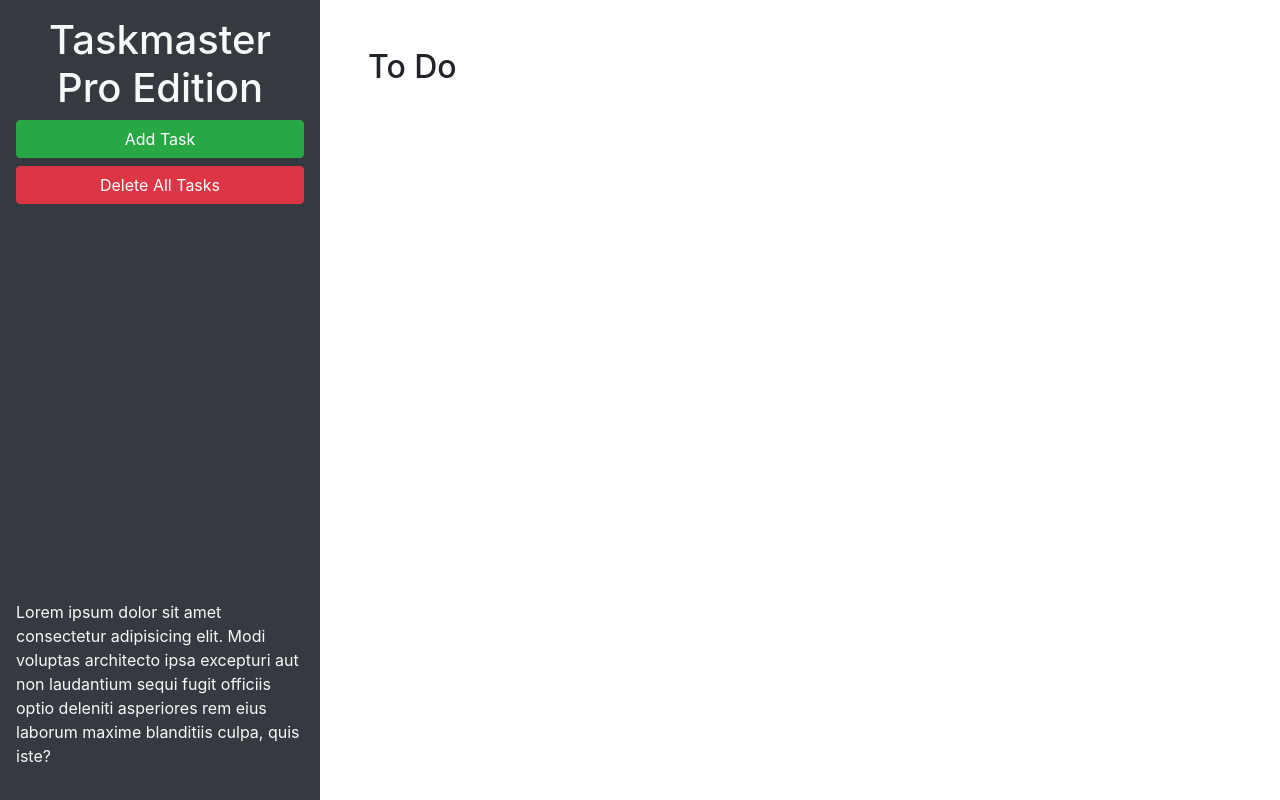
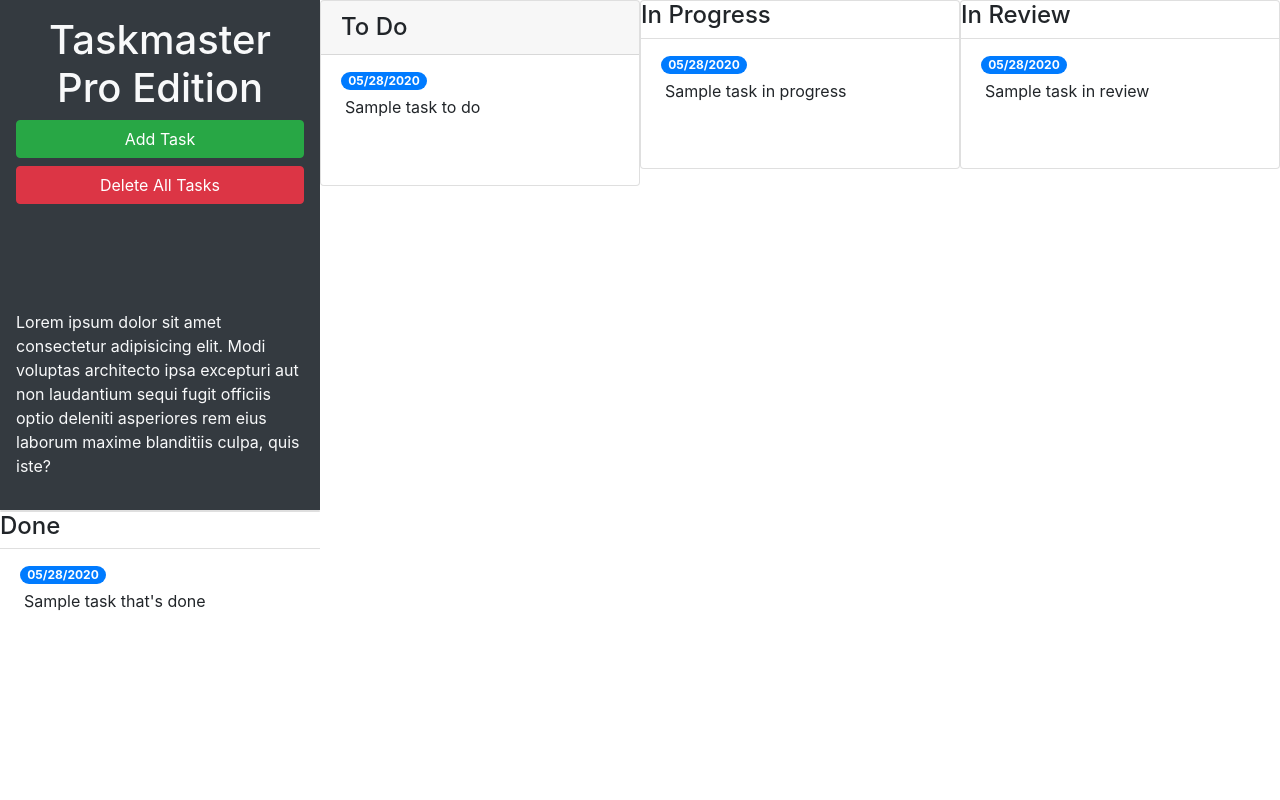
Before and after one commit to rafa1326/taskmaster-pro, a plain HTML site: page taskmaster-starter/index.html in a window 1280 px wide. Drawn offline with nearby package versions, Linux system fonts and the light colour scheme.

Commit message:
bootstrap

```diff
--- a/taskmaster-starter/index.html
+++ b/taskmaster-starter/index.html
@@ -23,13 +23,68 @@
         laudantium sequi fugit officiis optio deleniti asperiores rem eius laborum maxime blanditiis culpa, quis iste?
       </p>
     </header>
-    <main class="col-12 col-lg-9">
-      <div class="m-5">
-        <h2>To Do</h2>
-        <ul id="list-toDo" class="list-group"> </ul>
+
+    <div class="col-12 col-md-6 col-xl-3 mb-3">
+      <div class="card">
+        <h4 class="card-header">
+        To Do
+        </h4>
+        <ul id="list-toDo" class="list-group list-group-flush">
+          <li class="list-group-item">
+            <span class="badge badge-primary badge-pill">05/28/2020</span>
+            <p class="m-1">Sample task to do</p>
+          </li>
+        </ul>
       </div>
-    </main>
-  </div>
+    </div>
+      <!-- todo end -->
+      <!-- in progress start -->
+      <div class="col-12 col-md-6 col-xl-3 mb-3">
+        <div class="card">
+        <h4 class="card-dealer">
+        In Progress
+      </h4>
+        <ul id="list-inProgress" class="list-group list-group-flush">
+          <li class="list-group-item">
+            <span class="badge badge-primary badge-pill">05/28/2020</span>
+            <p class="m-1">Sample task in progress</p>
+          </li>
+        </ul>
+      </div>
+      </div>
+      <!-- in progress end -->
+      <!-- in review start -->
+      <div class="col-12 col-md-6 col-xl-3 mb-3">
+        <div class="card">
+        <h4 class="card-holder">
+        In Review
+      </h4>
+        <ul id="list-inReview" class="list-group list-group-flush">
+          <li class="list-group-item">
+            <span class="badge badge-primary badge-pill">05/28/2020</span>
+            <p class="m-1">Sample task in review</p>
+          </li>
+        </ul>
+      </div>
+    </div>
+      <!-- in review end -->
+      <!-- done start -->
+      <div class="col-12 col-md-6 col-xl-3 mb-3">
+       <div class="card"></div>
+        <h4 class="card-holder">
+          Done
+        </h4>
+        <ul id="list-done" class="list-group list-group-flush">
+          <li class="list-group-item">
+            <span class="badge badge-primary badge-pill">05/28/2020</span>
+            <p class="m-1">Sample task that's done</p>
+          </li>
+        </ul>
+      </div>
+      <!-- done end -->
+    </div>
+
+
 
   <!-- Modal -->
   <div class="modal fade" id="task-form-modal" tabindex="-1" role="dialog" aria-labelledby="task-form-modal"
@@ -46,11 +101,11 @@
           <form>
             <div class="form-group">
               <label for="modalTaskDescription">Task description</label>
-              <textarea id="modalTaskDescription" rows="3"></textarea>
+              <textarea id="modalTaskDescription" rows="3" class="form-control"></textarea>
             </div>
             <div class="form-group">
               <label for="modalDueDate">Due date</label>
-              <input type="text" id="modalDueDate" placeholder="mm/dd/yyyy" autocomplete="off" />
+              <input type="text" class="form-control" id="modalDueDate" placeholder="mm/dd/yyyy" autocomplete="off" />
             </div>
           </form>
         </div>
```
